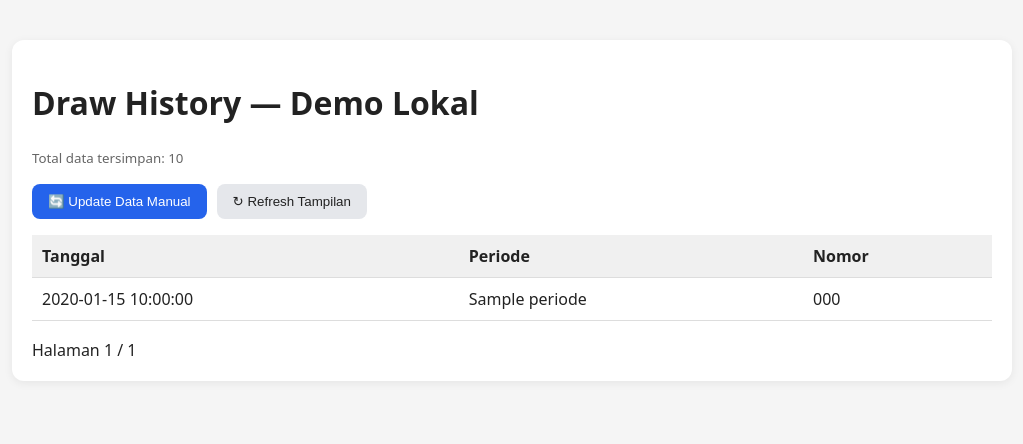
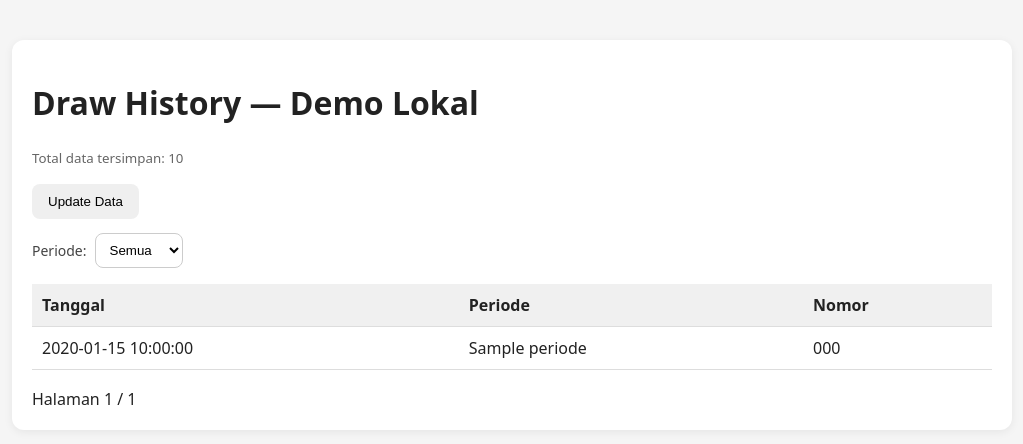
Before and after one commit to ag-bhg/Data, a Flask app: template templates/index.html in a window 1280 px wide. Shown: the top 444 px of the page, without its empty margins (128-1151 px from the left). Run offline with Flask 3, Linux system fonts and the light colour scheme; the template is opened without the code that fills it: most values are stand-ins (such as "Sample title", 1, 10 or a date in 2020).

Commit message:
Update index.html

```diff
--- a/templates/index.html
+++ b/templates/index.html
@@ -11,19 +11,14 @@
     table{width:100%;border-collapse:collapse;margin-top:16px}
     th,td{text-align:left;padding:10px;border-bottom:1px solid #ddd}
     th{background:#f0f0f0}
-    .pager{display:flex;gap:8px;margin-top:18px;flex-wrap:wrap}
+    .pager{display:flex;gap:8px;margin-top:18px;flex-wrap:wrap;align-items:center}
     .pager a{padding:7px 11px;background:#eee;border-radius:7px;text-decoration:none;color:#222}
     .msg{padding:10px;border-radius:8px;margin:10px 0}
     .success{background:#e7f7e7}.error{background:#fde8e8}
     small{color:#666}
-    .actions{display:flex;gap:10px;flex-wrap:wrap;margin-top:14px}
-    .btn-update{background:#2563eb;color:#fff}
-    .btn-refresh{background:#e5e7eb;color:#222}
-    button:disabled{opacity:.6;cursor:not-allowed}
-    .spinner{display:none;align-items:center;gap:8px;margin-top:10px;color:#555}
-    .spinner.show{display:flex}
-    .spinner .dot{width:14px;height:14px;border:2px solid #ccc;border-top-color:#2563eb;border-radius:50%;animation:spin .7s linear infinite}
-    @keyframes spin{to{transform:rotate(360deg)}}
+    .filter-periode{display:flex;gap:8px;align-items:center;margin-top:14px}
+    .filter-periode select{padding:8px 10px;border-radius:8px;border:1px solid #ccc;background:#fff}
+    .filter-periode label{font-size:14px;color:#444}
   </style>
 </head>
 <body>
@@ -31,19 +26,29 @@
   <h1>Draw History — Demo Lokal</h1>
   <p><small>Total data tersimpan: {{ total }}</small></p>
 
+  <form method="post" action="{{ url_for('sync') }}">
+    <button type="submit">Update Data</button>
+  </form>
+
+  <!-- Dropdown periode, seperti dropdown "Semua / <nama pasaran>"
+       di situs sumber. Auto-submit lewat GET ke "/" begitu dipilih,
+       tabel & pager langsung mengikuti periode terpilih. -->
+  <form method="get" action="{{ url_for('index') }}" class="filter-periode">
+    <label for="kode-top">Periode:</label>
+    <select name="kode" id="kode-top" onchange="this.form.submit()">
+      <option value="" {% if not selected_kode %}selected{% endif %}>Semua</option>
+      {% for k in kode_options %}
+      <option value="{{ k }}" {% if k == selected_kode %}selected{% endif %}>{{ k }}</option>
+      {% endfor %}
+    </select>
+    <noscript><button type="submit">Tampilkan</button></noscript>
+  </form>
+
   {% with messages = get_flashed_messages(with_categories=true) %}
     {% for category, message in messages %}
       <div class="msg {{ category }}">{{ message }}</div>
     {% endfor %}
   {% endwith %}
-
-  <div id="jsMsg"></div>
-
-  <div class="actions">
-    <button id="btnUpdate" class="btn-update" onclick="jalankanUpdateManual()">🔄 Update Data Manual</button>
-    <button id="btnRefresh" class="btn-refresh" onclick="refreshTampilan()">↻ Refresh Tampilan</button>
-  </div>
-  <div class="spinner" id="spinner"><span class="dot"></span> Sedang membaca 30 halaman dari sumber, mohon tunggu...</div>
 
   <table>
     <thead><tr><th>Tanggal</th><th>Periode</th><th>Nomor</th></tr></thead>
@@ -55,76 +60,16 @@
         <td>{{ row["nomor"] }}</td>
       </tr>
       {% else %}
-      <tr><td colspan="3">Belum ada data. Klik Update Data.</td></tr>
+      <tr><td colspan="3">Belum ada data{% if selected_kode %} untuk periode "{{ selected_kode }}"{% endif %}. Klik Update Data.</td></tr>
       {% endfor %}
     </tbody>
   </table>
 
   <div class="pager">
-    {% if page > 1 %}<a href="?page={{ page-1 }}">← Sebelumnya</a>{% endif %}
+    {% if page > 1 %}<a href="?page={{ page-1 }}{% if selected_kode %}&kode={{ selected_kode }}{% endif %}">← Sebelumnya</a>{% endif %}
     <span>Halaman {{ page }} / {{ pages }}</span>
-    {% if page < pages %}<a href="?page={{ page+1 }}">Berikutnya →</a>{% endif %}
+    {% if page < pages %}<a href="?page={{ page+1 }}{% if selected_kode %}&kode={{ selected_kode }}{% endif %}">Berikutnya →</a>{% endif %}
   </div>
 </div>
-
-<script>
-async function jalankanUpdateManual() {
-  const kode = prompt("Masukkan kode pengaman untuk update manual:");
-  if (kode === null) return; // dibatalkan
-
-  if (kode !== "13579") {
-    tampilkanPesan("Kode pengaman salah. Update dibatalkan.", "error");
-    return;
-  }
-
-  const btnUpdate = document.getElementById("btnUpdate");
-  const btnRefresh = document.getElementById("btnRefresh");
-  const spinner = document.getElementById("spinner");
-
-  btnUpdate.disabled = true;
-  btnRefresh.disabled = true;
-  spinner.classList.add("show");
-  tampilkanPesan("", "");
-
-  try {
-    const res = await fetch("/api/manual-sync", {
-      method: "POST",
-      headers: { "Content-Type": "application/json" },
-      body: JSON.stringify({ kode })
-    });
-    const data = await res.json();
-
-    if (data.ok) {
-      tampilkanPesan(
-        `Update selesai. Halaman dibaca: ${data.pages_scanned}, data baru: ${data.new_rows}, tersimpan/berubah: ${data.changed}${data.caught_up ? " (sudah mengejar sampai data lama)" : " (masih ada gap, ulangi jika perlu)"}.`,
-        "success"
-      );
-      setTimeout(() => refreshTampilan(), 1200);
-    } else {
-      tampilkanPesan("Gagal update: " + (data.error || "unknown error"), "error");
-    }
-  } catch (err) {
-    tampilkanPesan("Gagal menghubungi server: " + err, "error");
-  } finally {
-    btnUpdate.disabled = false;
-    btnRefresh.disabled = false;
-    spinner.classList.remove("show");
-  }
-}
-
-function tampilkanPesan(teks, kategori) {
-  const el = document.getElementById("jsMsg");
-  if (!teks) { el.innerHTML = ""; return; }
-  el.innerHTML = `<div class="msg ${kategori}">${teks}</div>`;
-}
-
-function refreshTampilan() {
-  // Tambah parameter cache-buster (_ts) supaya browser dipaksa
-  // ambil ulang dari server, bukan pakai cache lama.
-  const url = new URL(window.location.href);
-  url.searchParams.set("_ts", Date.now());
-  window.location.href = url.toString();
-}
-</script>
 </body>
 </html>
```
